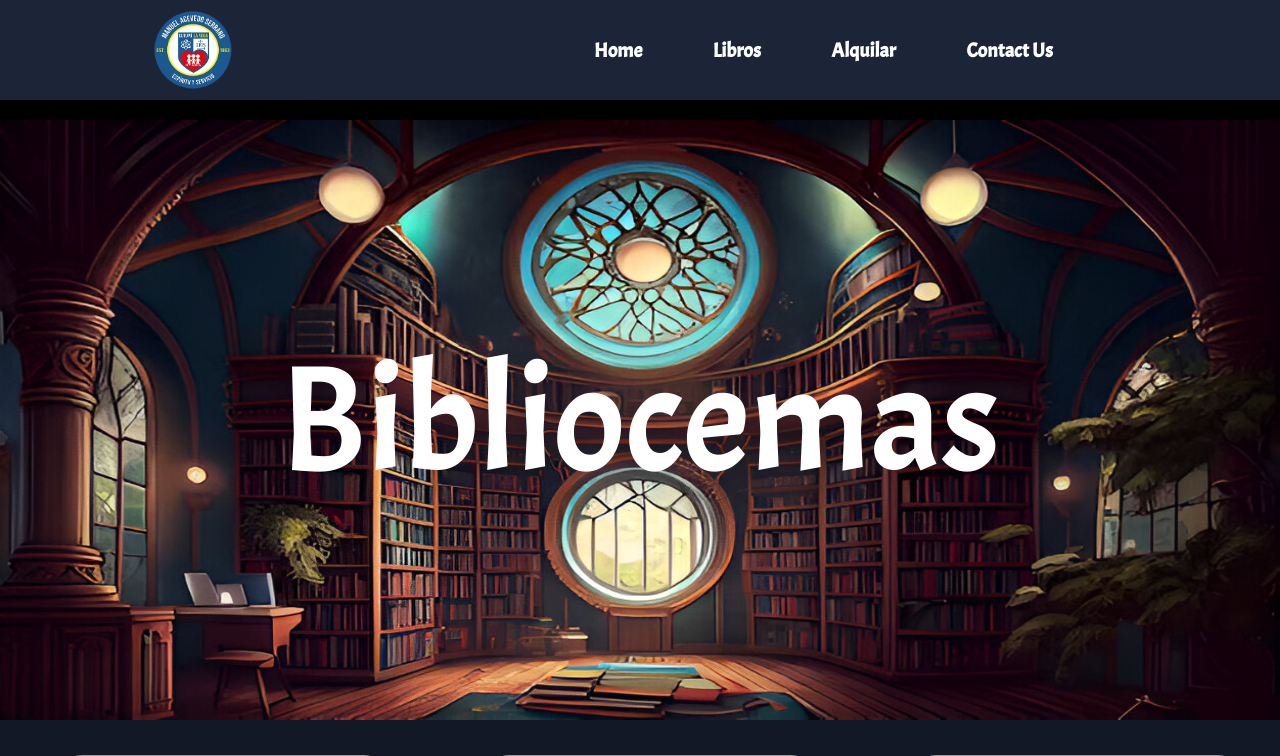
After one commit to CristofepSr/Bliblioteca-y-Secretaria, a PHP site: page /Bibliocemas/bibliocemas.html in a window 1280 px wide. The commit adds this page. Shown: the top 756 px of the page. Run offline with PHP 8.4, Linux system fonts and the light colour scheme; grey boxes are pictures that could not be loaded.

Commit message:
actualizacion de biblioteca css

```diff
--- a/assets/css/bibliocemas/menu.css
+++ b/assets/css/bibliocemas/menu.css
@@ -1,7 +1,8 @@
 .header{
     background-color: #1c2438;
     position: relative;
-    box-shadow: 10px 5px 5px rgb(0, 0, 0);
+    box-shadow: 0px 100px 0px rgb(0, 0, 0);
+
 }
 
 .menu{
--- /dev/null
+++ b/public/Bibliocemas/bibliocemas.html
@@ -0,0 +1,79 @@
+<!DOCTYPE html>
+<html lang="en">
+
+<head>
+    <meta charset="UTF-8">
+    <meta name="viewport" content="width=device-width, initial-scale=1.0">
+    <title>Bibliocemas</title>
+    <link rel="shortcut icon" href="../../assets/img/logo.png" type="image/x-icon">
+    <link rel="stylesheet" href="../../assets/css/bibliocemas/bibliocemas.css">
+    <link rel="stylesheet" href="../../assets/css/bibliocemas/carts.css">
+    <link rel="stylesheet" href="../../assets/css/bibliocemas/menu.css">
+    <link rel="stylesheet" href="../../assets/css/bibliocemas/footer.css">
+
+    <link rel="stylesheet" href="../../assets/css/fonst.css">
+    <link rel="stylesheet" href="../../assets/css/scrollbar.css">
+</head>
+
+<body>
+    <header class="header">
+        <nav class="menu">
+            <img src="../../assets/img/logo.png" alt="">
+            <ul class="menu_list">
+                <li>
+                    <a href="../index.php">Home</a>
+                </li>
+                <li>
+                    <a href="./Libros/libros.php">Libros</a>
+                </li>
+                <li>
+                    <a href="./Libros/alquilar.html">Alquilar</a>
+                </li>
+                <li>
+                <a href="./contact us.html">Contact Us</a>
+                </li>
+            </ul>
+        </nav>
+    </header>
+    <main>
+
+        <div class="biblioteca">
+            <img class="biblioteca_img" src="../../assets/img/biblioteca.jpeg" alt="">
+            <p>Bibliocemas</p>
+        </div>
+
+        <div class="books" id="books">
+        </div>
+
+        <footer class="footer">
+            <div class="container">
+                <div class="row">
+                    <div class="footer-col">
+                        <h4>Bibliocemas</h4>
+                        <ul>
+                            <li><a href="#">Nuestra mision</a></li>
+                            <li><a href="#">Comparte tus sugerencias</a></li>
+                        </ul>
+                    </div>
+
+                    <div class="footer-col">
+                        <h4>Tienda online</h4>
+                        <ul>
+                            <li><a href="#">Uniformes</a></li>
+                        </ul>
+                    </div>
+                    <div class="footer-col">
+                        <h4>Siguenos</h4>
+                        <div class="social-links">
+                            <a href="#"><i class="fab fa-facebook-f"></i></a>
+                            <a href="#"><i class="fab fa-twitter"></i></a>
+                            <a href="#"><i class="fab fa-instagram"></i></a>
+                            <a href="#"><i class="fab fa-linkedin-in"></i></a>
+                        </div>
+                    </div>
+                </div>
+            </div>
+        </footer>
+    </body>
+    <script type="module" src="../../assets/js/mostarBooks.js"></script>
+</html>
```
